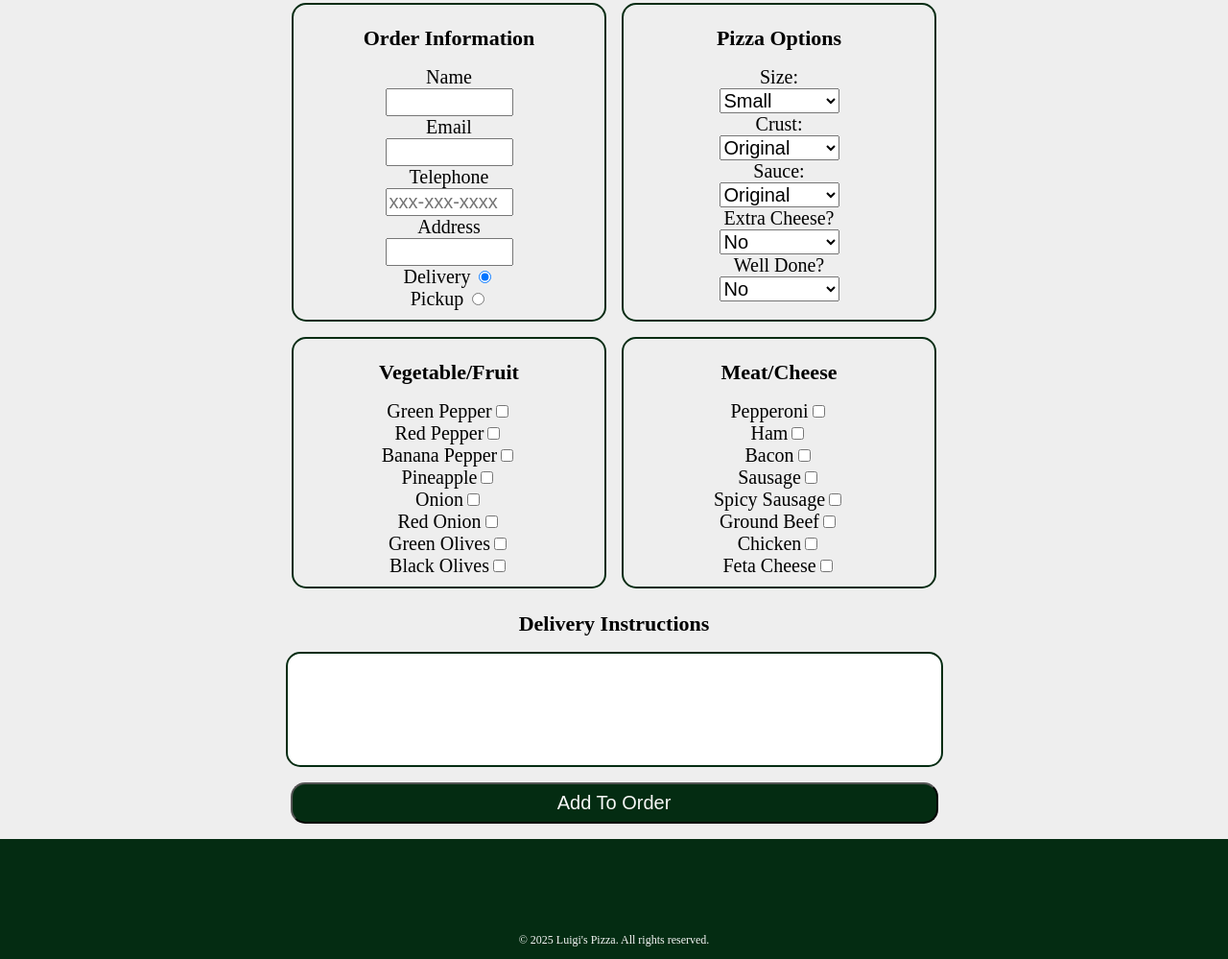
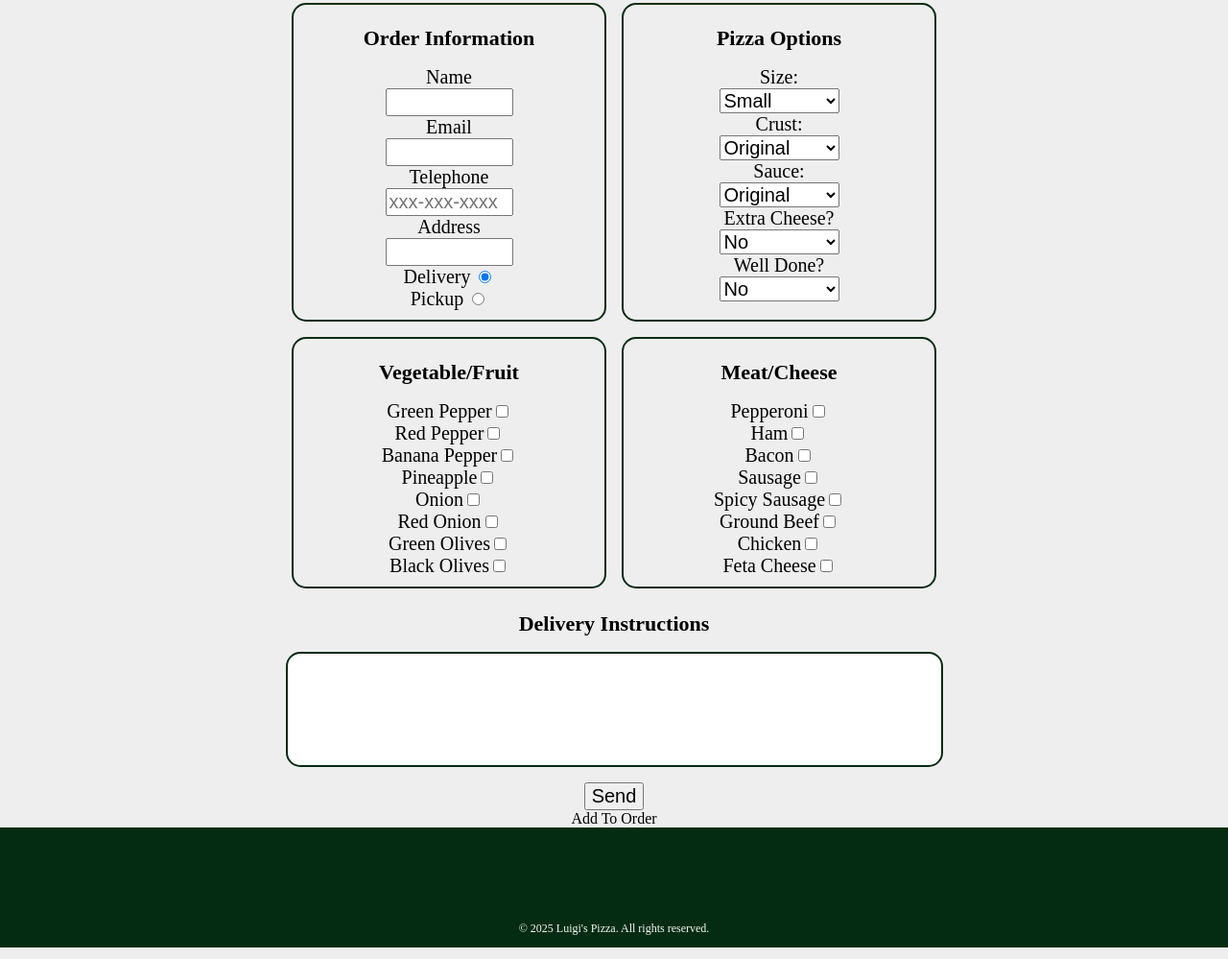
Before and after one commit to BrandonTraviss/htmlLesson2025, a plain HTML site: page Assignment-2/index.html in a window 1280 px wide. Shown: the part 244-1243 px from the top of the page at 96% size. Drawn offline with Linux system fonts and the light colour scheme.

Commit message:
Add files via upload

```diff
--- a/Assignment-2/index.html
+++ b/Assignment-2/index.html
@@ -160,7 +160,7 @@
                  <h3>Delivery Instructions</h3>
                  <!-- Text area for special delivery instructions -->
                  <textarea name="deliveryInstructions" id="deliveryInstructions"></textarea>
-                 <button type="submit">Add To Order</button>
+                 <input type="submit" value="Send">Add To Order</input>
             </form>
          </section>
     </main>
```
